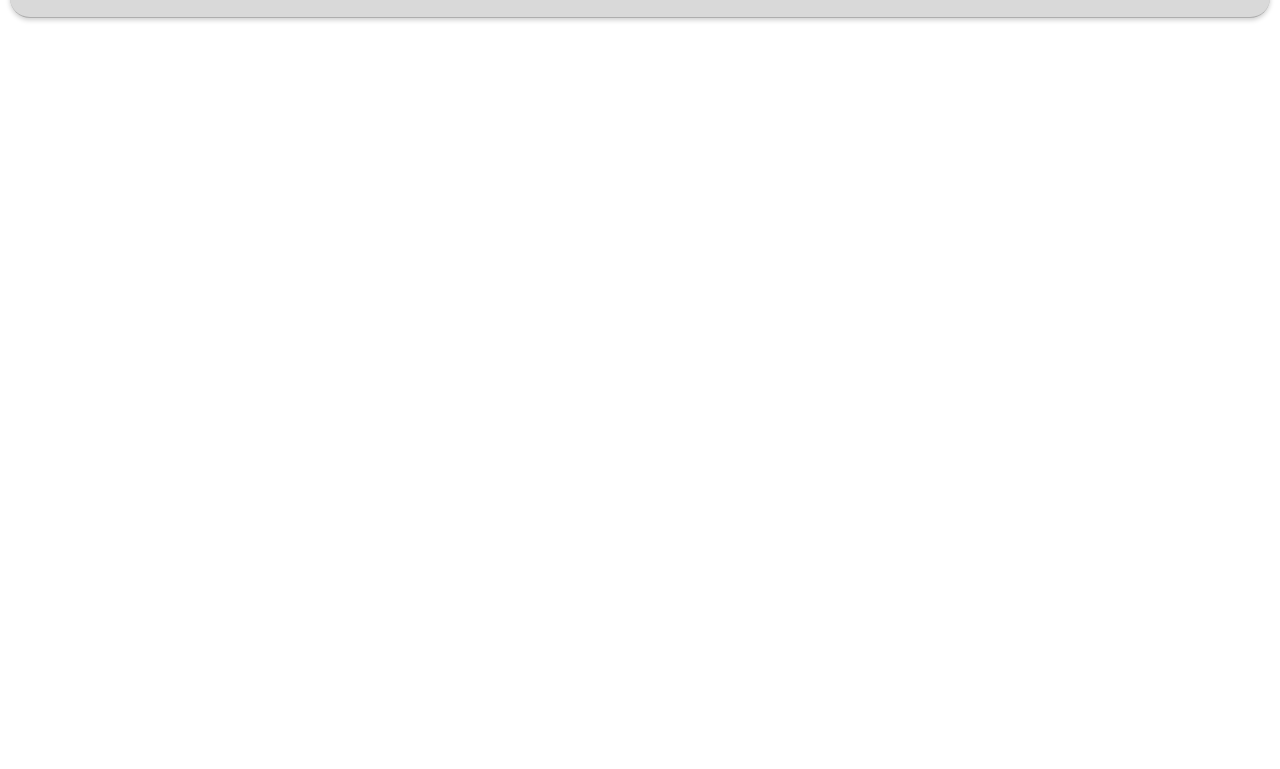
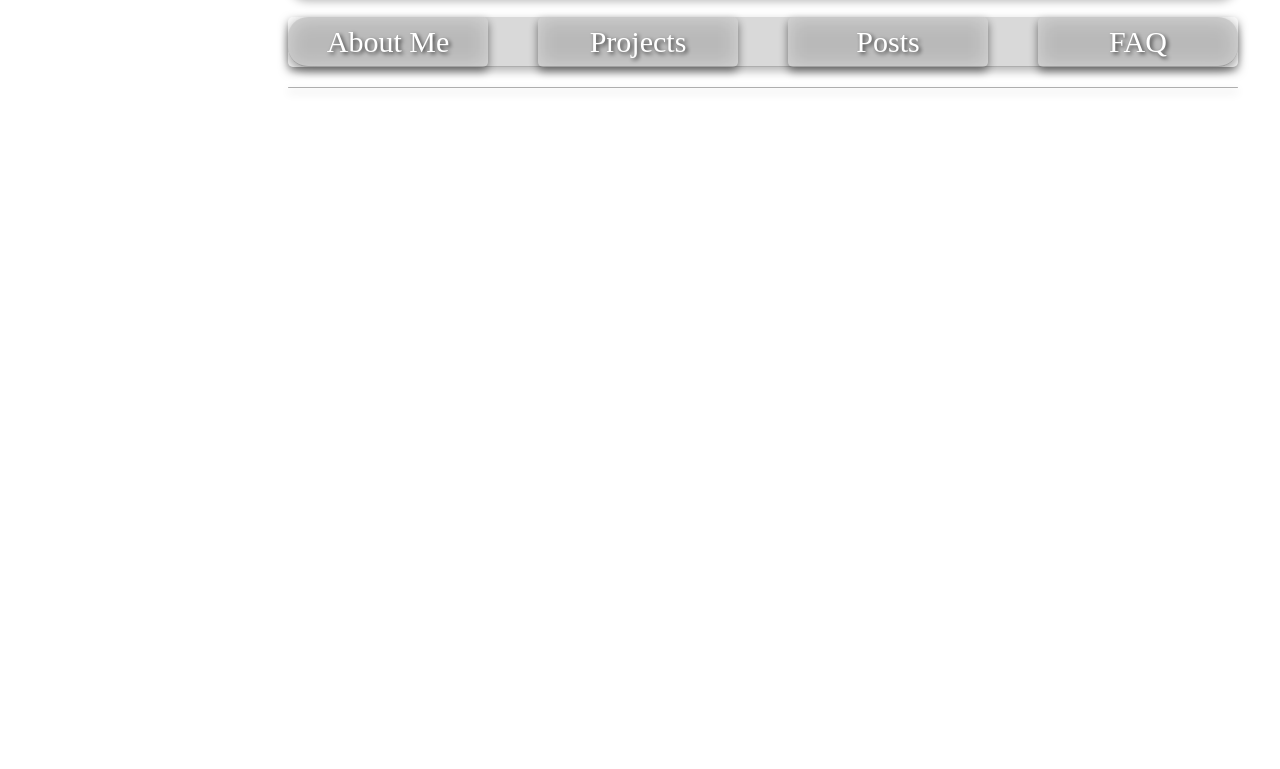
Before and after one commit to david-c-sedano/sedano-mundo, a website built with Vite: page index.html in a window 1280 px wide. Shown: the part 173-942 px from the top of the page. Before the commit the page ends 800 px from the top, so only its background shows below. Built offline with nearby package versions, Linux system fonts and the light colour scheme; files whose address does not match are found by name.

Commit message:
added ui!

```diff
--- a/index.html
+++ b/index.html
@@ -4,8 +4,22 @@
     <meta charset="utf-8">
     <title>Sedano Mundo</title>
     <style>
-      body { margin: 0; overflow: hidden; font-family: Arial, sans-serif; }
-      canvas { display: block; }
+      body {
+	  margin: 0;
+	  overflow-x: hidden;
+	  font-family: Arial, sans-serif;
+      }
+
+      .spacer {
+	  height: 100vh;
+	  color: rgba(0, 0, 0, 0);
+      }
+
+      canvas {
+	  position: fixed;
+	  display: block;
+	  z-index: -1;
+      }
 
       @font-face {
 	  font-family: "JetBrainsMono Nerd Font";
@@ -14,38 +28,120 @@
 	  font-style: normal;
       }
 
-      .title-bar {
-	  position: absolute;
-	  top: 10px;
-	  left: 10px;
-	  right: 10px;
-	  width: calc(100% - 20px);
-	  height: 180px;
+      .glass-panel {
 	  background: rgba(0, 0, 0, 0.15);
 	  border-radius: 20px;
 	  border-bottom: 1px solid rgba(0, 0, 0, 0.2);
-	  backdrop-filter: blur(15px);
+	  backdrop-filter: blur(10px);
 	  color: white;
+	  font-family: "JetBrainsMono Nerd Font";
+	  box-shadow: 0px 4px 10px rgba(0, 0, 0, 0.3);
+	  pointer-events: auto;
+	  text-shadow: 2px 2px 4px rgba(0, 0, 0, 0.7);
+      }
+
+      .title-bar {
+	  width: 100%;
+	  max-width: none;
 	  display: flex;
 	  justify-content: center;
 	  align-items: center;
-	  font-family: "JetBrainsMono Nerd Font";
 	  font-size: 65px;
 	  font-weight: bold;
 	  text-align: center;
-	  box-shadow: 0px 2px 5px rgba(0, 0, 0, 0.2);
-	  z-index: 10;
       }
+
+      .menu-bar {
+	  width: 100%;
+	  display: flex;
+	  justify-content: center;
+	  align-items: center;
+	  font-size: 20px;
+	  gap: 50px;
+      }
+
+      .contents {
+	  width: 100%;
+	  display: flex;
+	  justify-content: center;
+	  align-items: center;
+	  text-align: center;
+	  font-size: 25px;
+	  backdrop-filter: blur(40px);
+      }
+
+      .menu-button {
+	  background: rgba(0, 0, 0, 0);
+	  border-radius: 5px;
+	  box-shadow: 0px 4px 10px rgba(0, 0, 0, 0.5);
+	  width: 200px;
+	  height: 50px;
+	  border: none;
+	  font-size: 30px;
+	  transition: all 0.15s ease;
+      }
+
+      .menu-button:hover {
+	  transform: scale(1.2);
+      }
+
+      .menu-button:active {
+	  transform: scale(1);
+	  background: rgba(0, 0, 0, 0.2);
+      }
+
+      .overlay {
+	  position: absolute;
+	  top: 50%;
+	  left: 50%;
+	  transform: translate(-50%, -50%);
+	  width: 55%;
+	  height: 95%;
+	  display: grid;
+	  grid-template-rows: 150px 50px;
+	  justify-content: stretch;
+	  gap: 20px;
+	  pointer-events: none;
+      }
+
     </style>
   </head>
 
   <body>
-
-    <div class="title-bar">
-      David C. SEDANO'S MUNDO
+    <div class="overlay">
+      <div class="title-bar glass-panel">
+	David C. SEDANO'S MUNDO
+      </div>
+      <div class="menu-bar glass-panel">
+	<button class="menu-button glass-panel" id="abtme">About Me</button>
+	<button class="menu-button glass-panel" id="projs">Projects</button>
+	<button class="menu-button glass-panel" id="posts">Posts</button>
+	<button class="menu-button glass-panel" id="faq">FAQ</button>
+      </div>
+      <div class="contents glass-panel" id="content"></div>
+      <div class="spacer"></div>
     </div>
 
     <script type="module" src="/src/main.js"></script>
+    <script type="module">
+      let aboutme = await fetch("/aboutme.html").then(response => response.text())
+      let projects = await fetch("/projects.html").then(response => response.text())
+      let posts = await fetch("/posts.html").then(response => response.text())
+      let faq = await fetch("/faq.html").then(response => response.text())
+      document.getElementById("content").innerHTML = aboutme;
 
+      document.getElementById("abtme").addEventListener("click", function() {
+	  document.getElementById("content").innerHTML = aboutme;
+      })
+      document.getElementById("projs").addEventListener("click", function() {
+	  document.getElementById("content").innerHTML = projects;
+      })
+      document.getElementById("posts").addEventListener("click", function() {
+	  document.getElementById("content").innerHTML = posts;
+      })
+      document.getElementById("faq").addEventListener("click", function() {
+	  document.getElementById("content").innerHTML = faq;
+      })
+    </script>
   </body>
 </html>
--- a/public/vert.glsl
+++ b/public/vert.glsl
@@ -4,6 +4,7 @@ varying vec3 vLightDir;
 void main() {
     vNormal = normalize(normalMatrix * normal)
     vLightDir = normalize(vec3(5.0, 5.0, 5.0));
+    vec3 newPos = position + normal * 0.02;
 
-    gl_Position = projectionMatrix * modelViewMatrix * vec4(position, 1.0);
+    gl_Position = projectionMatrix * modelViewMatrix * vec4(newPos, 1.0);
 }
--- a/src/main.js
+++ b/src/main.js
@@ -61,7 +61,7 @@ modelLoader.load("/volcano-low-poly.glb", function(gltf) {
 	}
     });
 
-    outline.scale.setScalar(0.001015);
+    outline.scale.setScalar(0.001005);
     scene.add(outline);
     scene.add(island);
 
@@ -84,8 +84,8 @@ let angle = 0;
 function animate() {
     requestAnimationFrame(animate);
 
-    island.rotation.y += 0.005
-    outline.rotation.y += 0.005
+    island.rotation.y += 0.0025
+    outline.rotation.y += 0.0025
 
     renderer.render(scene, camera);
 }
```
